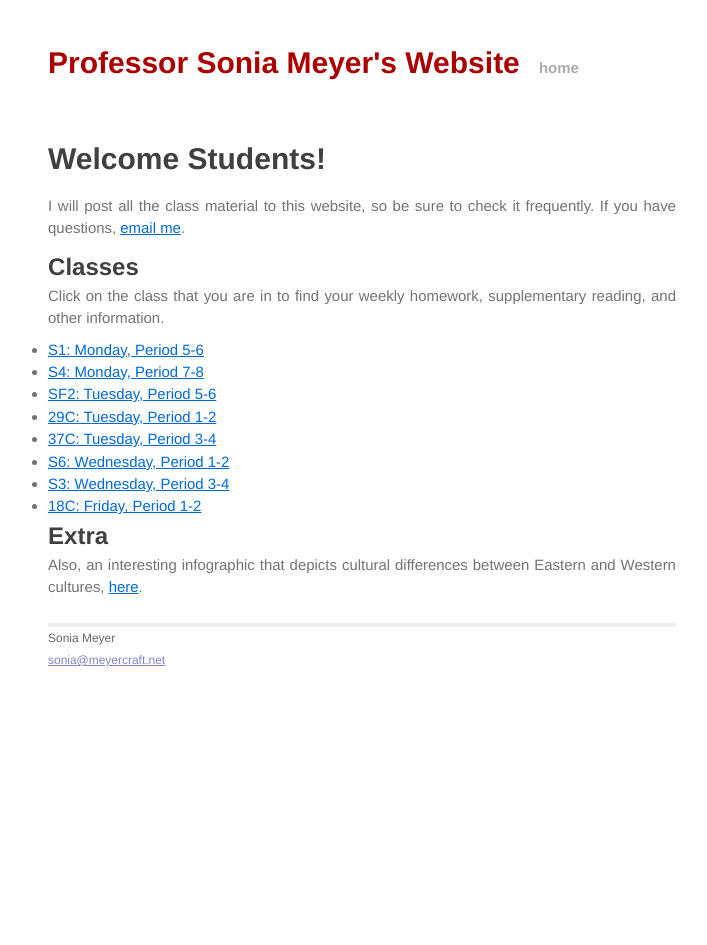
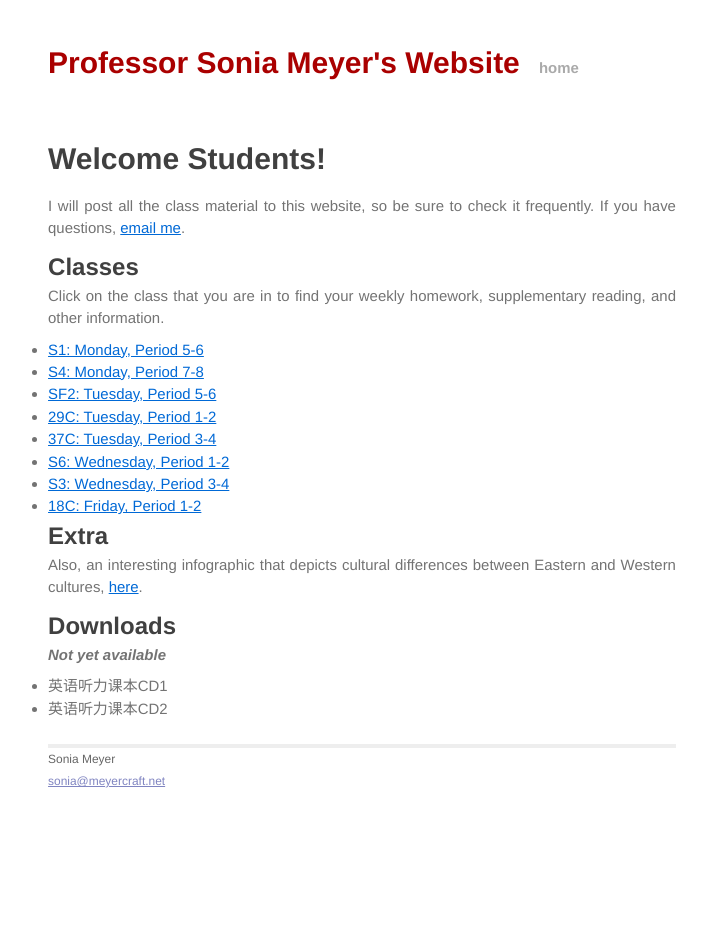
Before and after one commit to soniawmeyer/soniameyer-beihang-students-website, a Jekyll site: the page built from index.md, in a window 1280 px wide. Shown: the whole page, without its empty margins (278-985 px from the left). Built offline with Jekyll 4.4.1, drawn with Linux system fonts in a browser that asks for light colours.

Commit message:
added placeholders for audio CD links for when the files finish uploading to S3

```diff
--- a/index.md
+++ b/index.md
@@ -23,3 +23,10 @@ Click on the class that you are in to find your weekly homework, supplementary r
 ## Extra
 
 Also, an interesting infographic that depicts cultural differences between Eastern and Western cultures, [here](http://bsix12.com/east-meets-west/).
+
+## Downloads
+
+***Not yet available***
+
+* 英语听力课本CD1
+* 英语听力课本CD2
```
